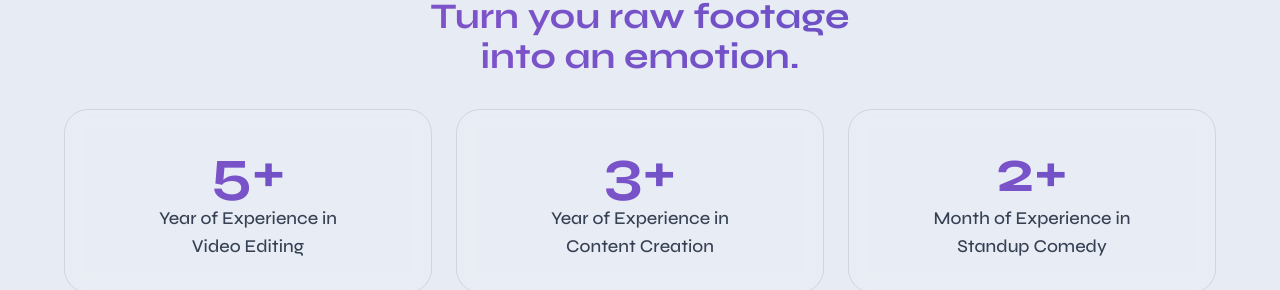
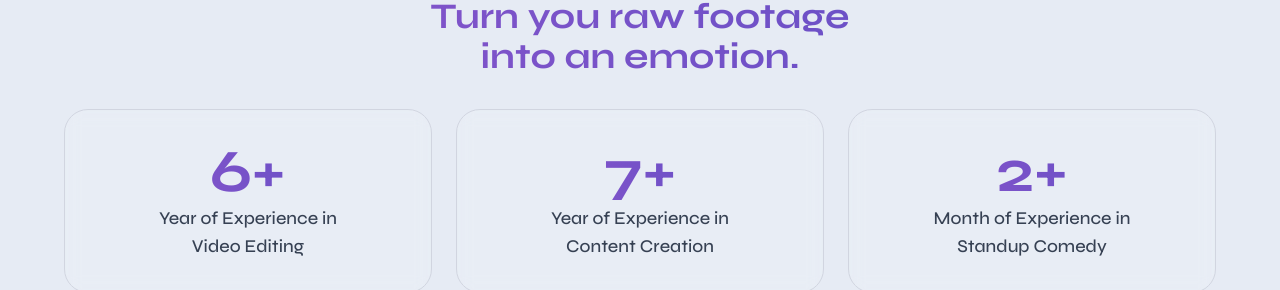
Before and after one commit to anantec/anant-videoeditor, a Next.js app: page / in a window 1280 px wide. Shown: the part 1555-1845 px from the top of the page. Built offline with nearby package versions, Linux system fonts and the light colour scheme.

Commit message:
Update About.jsx

```diff
--- a/app/Component/About.jsx
+++ b/app/Component/About.jsx
@@ -48,7 +48,7 @@ export const About = () => {
                     variants={item}
                     whileHover={{ scale: 1.05 }}
                     className='bg-white/10 backdrop-blur-sm rounded-3xl p-8 text-center border border-outer'>
-                    <h3 className='text-5xl md:text-6xl font-bold text-gradient'>5+</h3>
+                    <h3 className='text-5xl md:text-6xl font-bold text-gradient'>6+</h3>
                     <p className='text-gray-700 font-medium text-lg mt-0.5'>Year of Experience in <br /> Video Editing</p>
                 </motion.div>
                 {/* card 2 */}
@@ -56,7 +56,7 @@ export const About = () => {
                     variants={item}
                     whileHover={{ scale: 1.05 }}
                     className='bg-white/10 backdrop-blur-sm rounded-3xl p-8 text-center border border-outer'>
-                    <h3 className='text-5xl md:text-6xl font-bold text-gradient'>3+</h3>
+                    <h3 className='text-5xl md:text-6xl font-bold text-gradient'>7+</h3>
                     <p className='text-gray-700 font-medium text-lg mt-0.5'>Year of Experience in <br /> Content Creation</p>
                 </motion.div>
                 {/* card 3 */}
```
